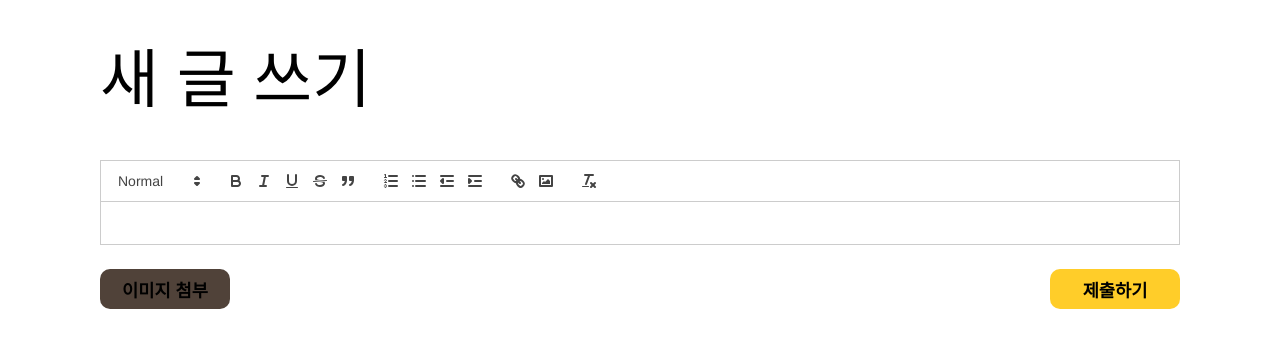
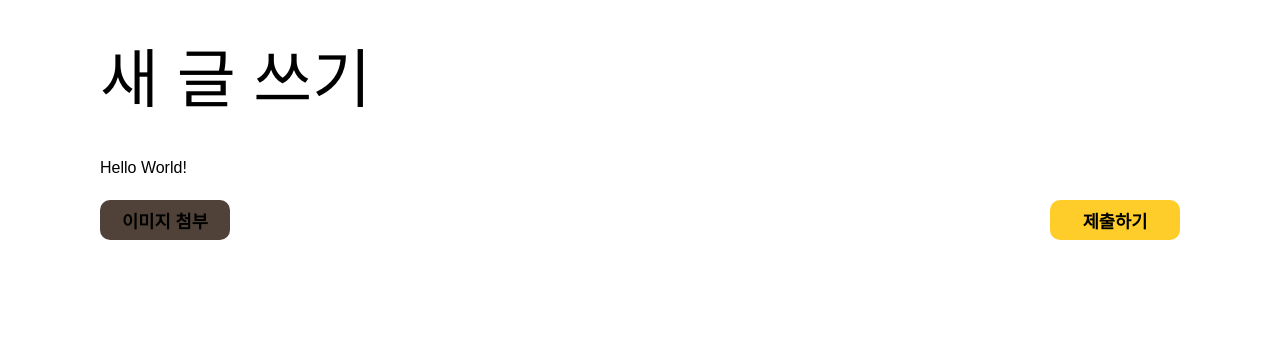
Before and after one commit to FE8-Toy-Team2/toy2_petcam_vet, a React (Vite) app: page /announcement/write in a window 1280 px wide. Shown: the top 348 px of the page. Built offline with nearby package versions, Linux system fonts and the light colour scheme.

Commit message:
chore: React Quill에서 Tiptap으로 RTE 라이브러리 마이그레이션

```diff
--- a/package.json
+++ b/package.json
@@ -10,11 +10,13 @@
     "preview": "vite preview"
   },
   "dependencies": {
+    "@tiptap/pm": "^2.3.0",
+    "@tiptap/react": "^2.3.0",
+    "@tiptap/starter-kit": "^2.3.0",
     "firebase": "^10.10.0",
     "prop-types": "^15.8.1",
     "react": "^18.2.0",
     "react-dom": "^18.2.0",
-    "react-quill": "^2.0.0",
     "react-router-dom": "^6.14.2",
     "styled-components": "^6.0.7",
     "styled-reset": "^4.5.2",
--- a/src/components/Announcement/WriteEditor.jsx
+++ b/src/components/Announcement/WriteEditor.jsx
@@ -1,41 +1,20 @@
-import { useState } from "react";
-import ReactQuill from "react-quill"
-import "react-quill/dist/quill.snow.css";
+import { EditorProvider, FloatingMenu, BubbleMenu } from '@tiptap/react'
+import StarterKit from '@tiptap/starter-kit'
+
+// define your extension array
+const extensions = [
+  StarterKit,
+]
+
+const content = '<p>Hello World!</p>'
 
 const WriteEditor = () => {
-  const [value, setValue] = useState("");
-
-  const handleChange = (code) => {
-    console.log(code);
-    setValue(code);
-  }
-
-  const modules = {
-    toolbar: [
-      [{ 'header': [1, 2, false] }],
-      ['bold', 'italic', 'underline','strike', 'blockquote'],
-      [{'list': 'ordered'}, {'list': 'bullet'}, {'indent': '-1'}, {'indent': '+1'}],
-      ['link', 'image'],
-      ['clean']
-    ],
-  };
-
-  const formats = [
-    'header',
-    'bold', 'italic', 'underline', 'strike', 'blockquote',
-    'list', 'bullet', 'indent',
-    'link', 'image'
-  ];
-
   return (
-    <ReactQuill
-      theme="snow"
-      value={value}
-      onChange={handleChange}
-      modules={modules}
-      formats={formats}>
-    </ReactQuill>
-  );
-};
+    <EditorProvider extensions={extensions} content={content}>
+      <FloatingMenu>This is the floating menu</FloatingMenu>
+      <BubbleMenu>This is the bubble menu</BubbleMenu>
+    </EditorProvider>
+  )
+}
 
 export default WriteEditor;
```
Also changed, not shown: 1 other file (tests, documents, lock files or other folders).
